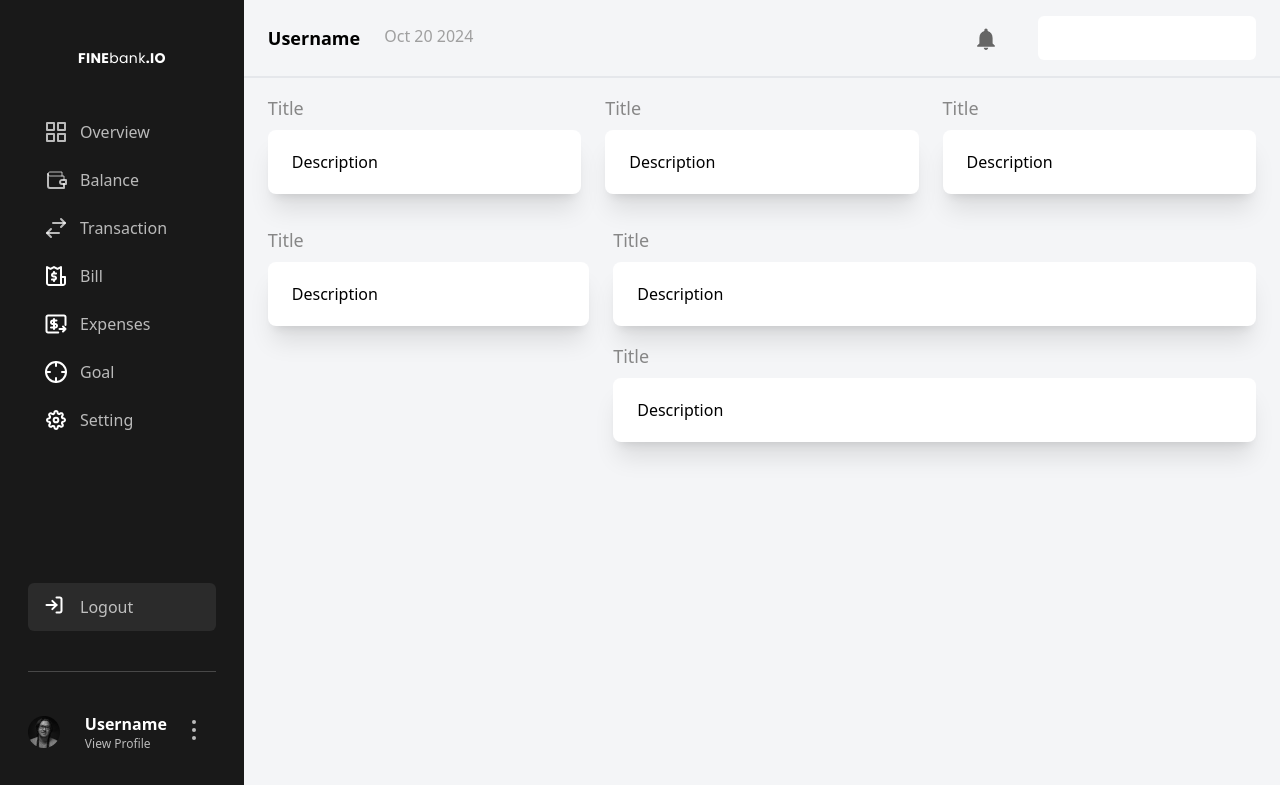
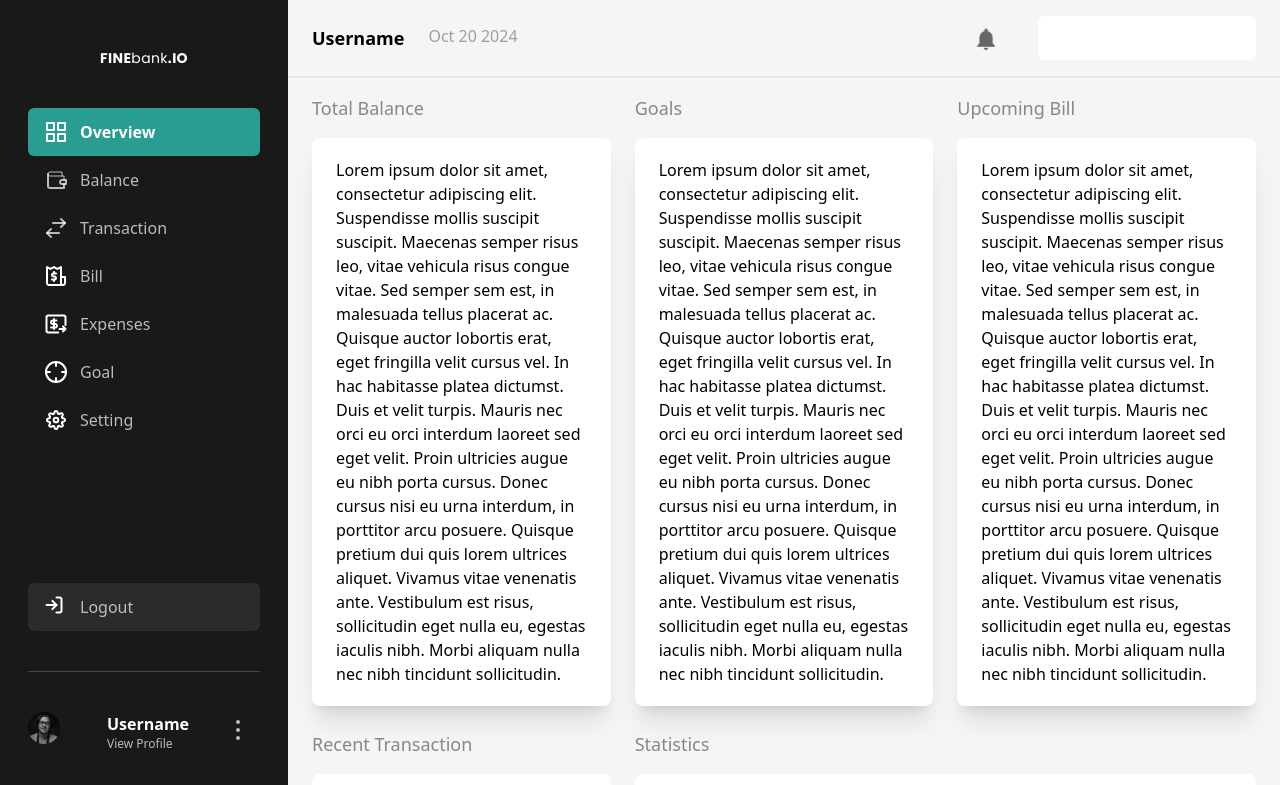
Before and after one commit to IndraFadillahCode/admin-ui, a React (Vite) app: page / in a window 1280 px wide. Shown: the top 785 px of the page. Built offline with nearby package versions, Linux system fonts and the light colour scheme.

Commit message:
updated layout and others

```diff
--- a/src/components/Elements/Card/index.jsx
+++ b/src/components/Elements/Card/index.jsx
@@ -1,11 +1,24 @@
-const Card = () => {
-    return (
-      <>
-         <div className="text-lg text-gray-02 mb-2">Title</div>
-        <div className="bg-white rounded-lg px-6 py-5 shadow-xl">Description</div>
+const Card = (props) => {
+  const { title = false, desc, variant } = props;
 
-      </>
-    );
-  };
+  return (
+    <div className={`flex flex-col flex-1 mb-6 ${variant}`}>
+      {title && (
+        <>
+          {title.length === 1 ? (
+            <div className="hidden md:block md:text-lg md:text-gray-02 md:mb-4">
+              {title}
+            </div>
+          ) : (
+            <div className="text-lg text-gray-02 mb-4">{title}</div>
+          )}
+        </>
+      )}
+      <div className="bg-white rounded-lg px-6 py-5 shadow-xl flex-1">
+        {desc}
+      </div>
+    </div>
+  );
+};
 
-  export default Card;
+export default Card;
--- a/src/components/Fragments/Navbar.jsx
+++ b/src/components/Fragments/Navbar.jsx
@@ -1,4 +1,4 @@
-import { Link } from "react-router-dom";
+import { NavLink } from "react-router-dom";
 import { Icon } from "../Elements/Icon/Index";
 import Logo from "../Elements/Logo/Index";
 const Navbar = () => {
@@ -48,46 +48,47 @@ const Navbar = () => {
   ];
 
   return (
-    <nav className="bg-defaultBlack text-special-bg2 sm:w-72 w-28 min-h-screen px-7 py-12 flex flex-col justify-between">
+    <div className="bg-defaultBlack">
+    <nav className="sticky top-0 text-special-bg2 sm:w-72 w-36 min-h-screen px-7 py-12 flex flex-col justify-between">
       <div>
-        <div className="flex justify-center mb-10">
-          <Logo variant="text-white text-sm sm:text-2x1" />
-        </div>
+        <NavLink to="/" className="flex justify-center mb-10">
+          <Logo variant="text-white text-sm sm-text-2xl" />
+        </NavLink>
         {menus.map((menu) => (
-          <Link key={menu.id} to={menu.link}>
-            <div className="flex hover:bg-special-bg3 hover:text-white px-4 py-3 rounded-md">
-              <div className="mx-auto sm:mx-0">{menu.icon}</div>
-              <div className="ms-3 hidden sm:block">{menu.label}</div>
-            </div>
-          </Link>
+          // eslint-disable-next-line react/jsx-key
+          <NavLink key={menu.id} to={menu.link} className={({ isActive }) => (isActive ? "flex bg-primary text-white font-bold px-4 py-3 rounded-md" : "flex hover:bg-special-bg3 hover:text-white px-4 py-3 rounded-md")}>
+            <div className="mx-auto sm:mx-0">{menu.icon}</div>
+            <div className="ms-3 hidden sm:block">{menu.label}</div>
+          </NavLink>
         ))}
       </div>
       <div className="sticky bottom-12">
-        {/* Bagian Logout */}
-        <Link to="/logout">
-          <div className="flex bg-special-bg3 px-4 py-3 rounded-md">
+        <NavLink to="/login">
+          <div className="flex bg-special-bg3 px-4 py-3 rounded-md hover:text-white">
             <div className="mx-auto sm:mx-0">
               <Icon.Logout />
             </div>
             <div className="ms-3 hidden sm:block">Logout</div>
           </div>
-        </Link>
+        </NavLink>
+
         <div className="border-b my-10 border-b-special-bg"></div>
-        {/* Bagian Profil */}
         <div className="flex justify-between">
-          <div className="mx-auto sm:mx-0 self-center">
-            <img src="images/profile.png" alt="Profile" />
+          <div className="mx-auto sm:mx-0">
+            <img src="images/profile.png"></img>
           </div>
           <div className="hidden sm:block">
             <div className="text-white font-bold">Username</div>
             <div className="text-xs">View Profile</div>
           </div>
-          <div className="hidden sm:block self-center justify-end">
+          <div className="hidden sm:block self-center justify-self-end">
             <Icon.KebabMenu />
+
           </div>
         </div>
       </div>
     </nav>
+    </div>
   );
 };
 
--- a/src/pages/balance.jsx
+++ b/src/pages/balance.jsx
@@ -5,29 +5,13 @@ const BalancePage = () => {
   return (
     <MainLayout type="balance">
       {/* top content start*/}
-      <div className="mb-8 sm:flex sm:gap-6">
-        <div className="sm:w-1/3">
-          <Card />
-        </div>
-        <div className="sm:w-1/3">
-          <Card />
-        </div>
-        <div className="sm:w-1/3">
-          <Card />
-        </div>
-      </div>
-      {/* top content end*/}
-      {/* bottom content start*/}
-      <div className="mb-8 sm:flex sm:gap-6">
-        <div className="sm:w-1/3">
-          <Card />
-        </div>
-        <div className="m:w-1/3">
-          <Card />
-        </div>
-        <div className="sm:w-1/3">
-          <Card />
-        </div>
+      <div className="md:grid md:grid-cols-3 md:gap-x-6">
+        <Card title="Balances" />
+        <Card title="&nbsp;" />
+        <Card title="&nbsp;" />
+        <Card />
+        <Card />
+        <Card />
       </div>
       {/* bottom content end*/}
     </MainLayout>
--- a/src/pages/dashboard.jsx
+++ b/src/pages/dashboard.jsx
@@ -5,32 +5,36 @@ const DashboardPage = () => {
   return (
     <MainLayout type="dashboard">
        {/* top content start*/}
-  <div className="mb-4 sm:flex sm:gap-6">
-    <div className="mb-4 sm:w-1/3">
-      <Card />
+       <div className="md:grid md:grid-cols-3 md:gap-x-6">
+        <Card
+        title="Total Balance"
+        desc = "Lorem ipsum dolor sit amet, consectetur adipiscing elit. Suspendisse mollis suscipit suscipit. Maecenas semper risus leo, vitae vehicula risus congue vitae. Sed semper sem est, in malesuada tellus placerat ac. Quisque auctor lobortis erat, eget fringilla velit cursus vel. In hac habitasse platea dictumst. Duis et velit turpis. Mauris nec orci eu orci interdum laoreet sed eget velit. Proin ultricies augue eu nibh porta cursus. Donec cursus nisi eu urna interdum, in porttitor arcu posuere. Quisque pretium dui quis lorem ultrices aliquet. Vivamus vitae venenatis ante. Vestibulum est risus, sollicitudin eget nulla eu, egestas iaculis nibh. Morbi aliquam nulla nec nibh tincidunt sollicitudin. "
+        />
+        <Card
+        title="Goals"
+        desc = "Lorem ipsum dolor sit amet, consectetur adipiscing elit. Suspendisse mollis suscipit suscipit. Maecenas semper risus leo, vitae vehicula risus congue vitae. Sed semper sem est, in malesuada tellus placerat ac. Quisque auctor lobortis erat, eget fringilla velit cursus vel. In hac habitasse platea dictumst. Duis et velit turpis. Mauris nec orci eu orci interdum laoreet sed eget velit. Proin ultricies augue eu nibh porta cursus. Donec cursus nisi eu urna interdum, in porttitor arcu posuere. Quisque pretium dui quis lorem ultrices aliquet. Vivamus vitae venenatis ante. Vestibulum est risus, sollicitudin eget nulla eu, egestas iaculis nibh. Morbi aliquam nulla nec nibh tincidunt sollicitudin. "
+        />
+        <Card
+        title="Upcoming Bill"
+        desc ="Lorem ipsum dolor sit amet, consectetur adipiscing elit. Suspendisse mollis suscipit suscipit. Maecenas semper risus leo, vitae vehicula risus congue vitae. Sed semper sem est, in malesuada tellus placerat ac. Quisque auctor lobortis erat, eget fringilla velit cursus vel. In hac habitasse platea dictumst. Duis et velit turpis. Mauris nec orci eu orci interdum laoreet sed eget velit. Proin ultricies augue eu nibh porta cursus. Donec cursus nisi eu urna interdum, in porttitor arcu posuere. Quisque pretium dui quis lorem ultrices aliquet. Vivamus vitae venenatis ante. Vestibulum est risus, sollicitudin eget nulla eu, egestas iaculis nibh. Morbi aliquam nulla nec nibh tincidunt sollicitudin. "
+        />
+        <div className="md:col-span-1">
+          <Card
+          title="Recent Transaction"
+          desc = "Lorem ipsum dolor sit amet, consectetur adipiscing elit. Suspendisse mollis suscipit suscipit. Maecenas semper risus leo, vitae vehicula risus congue vitae. Sed semper sem est, in malesuada tellus placerat ac. Quisque auctor lobortis erat, eget fringilla velit cursus vel. In hac habitasse platea dictumst. Duis et velit turpis. Mauris nec orci eu orci interdum laoreet sed eget velit. Proin ultricies augue eu nibh porta cursus. Donec cursus nisi eu urna interdum, in porttitor arcu posuere. Quisque pretium dui quis lorem ultrices aliquet. Vivamus vitae venenatis ante. Vestibulum est risus, sollicitudin eget nulla eu, egestas iaculis nibh. Morbi aliquam nulla nec nibh tincidunt sollicitudin. "
+          />
+        </div>
+        <div className="md:col-span-2 flex flex-col flex-1">
+          <Card
+          title="Statistics"
+          desc = "Lorem ipsum dolor sit amet, consectetur adipiscing elit. Suspendisse mollis suscipit suscipit. Maecenas semper risus leo, vitae vehicula risus congue vitae. Sed semper sem est, in malesuada tellus placerat ac. Quisque auctor lobortis erat, eget fringilla velit cursus vel. In hac habitasse platea dictumst. Duis et velit turpis. Mauris nec orci eu orci interdum laoreet sed eget velit. Proin ultricies augue eu nibh porta cursus. Donec cursus nisi eu urna interdum, in porttitor arcu posuere. Quisque pretium dui quis lorem ultrices aliquet. Vivamus vitae venenatis ante. Vestibulum est risus, sollicitudin eget nulla eu, egestas iaculis nibh. Morbi aliquam nulla nec nibh tincidunt sollicitudin. "
+          />
+          <Card
+          title="Expenses Breakdown"
+          desc = "Lorem ipsum dolor sit amet, consectetur adipiscing elit. Suspendisse mollis suscipit suscipit. Maecenas semper risus leo, vitae vehicula risus congue vitae. Sed semper sem est, in malesuada tellus placerat ac. Quisque auctor lobortis erat, eget fringilla velit cursus vel. In hac habitasse platea dictumst. Duis et velit turpis. Mauris nec orci eu orci interdum laoreet sed eget velit. Proin ultricies augue eu nibh porta cursus. Donec cursus nisi eu urna interdum, in porttitor arcu posuere. Quisque pretium dui quis lorem ultrices aliquet. Vivamus vitae venenatis ante. Vestibulum est risus, sollicitudin eget nulla eu, egestas iaculis nibh. Morbi aliquam nulla nec nibh tincidunt sollicitudin. "
+          />
+        </div>
       </div>
-      <div className="mb-4 sm:w-1/3">
-        <Card />
-    </div>
-    <div className="mb-4 sm:w-1/3">
-      <Card />
-      </div>
-    </div>
-  {/* top content end*/}
-  {/* bottom content start*/}
-  <div className="sm:flex sm:gap-6">
-    <div className="mb-4 sm:w-1/3">
-      <Card />
-    </div>
-    <div className="sm:w-2/3">
-      <div className="mb-4">
-        <Card />
-      </div>
-      <div className="mb-4">
-        <Card />
-      </div>
-    </div>
-  </div>
   {/* bottom content end*/}
     </MainLayout>
   );
```
